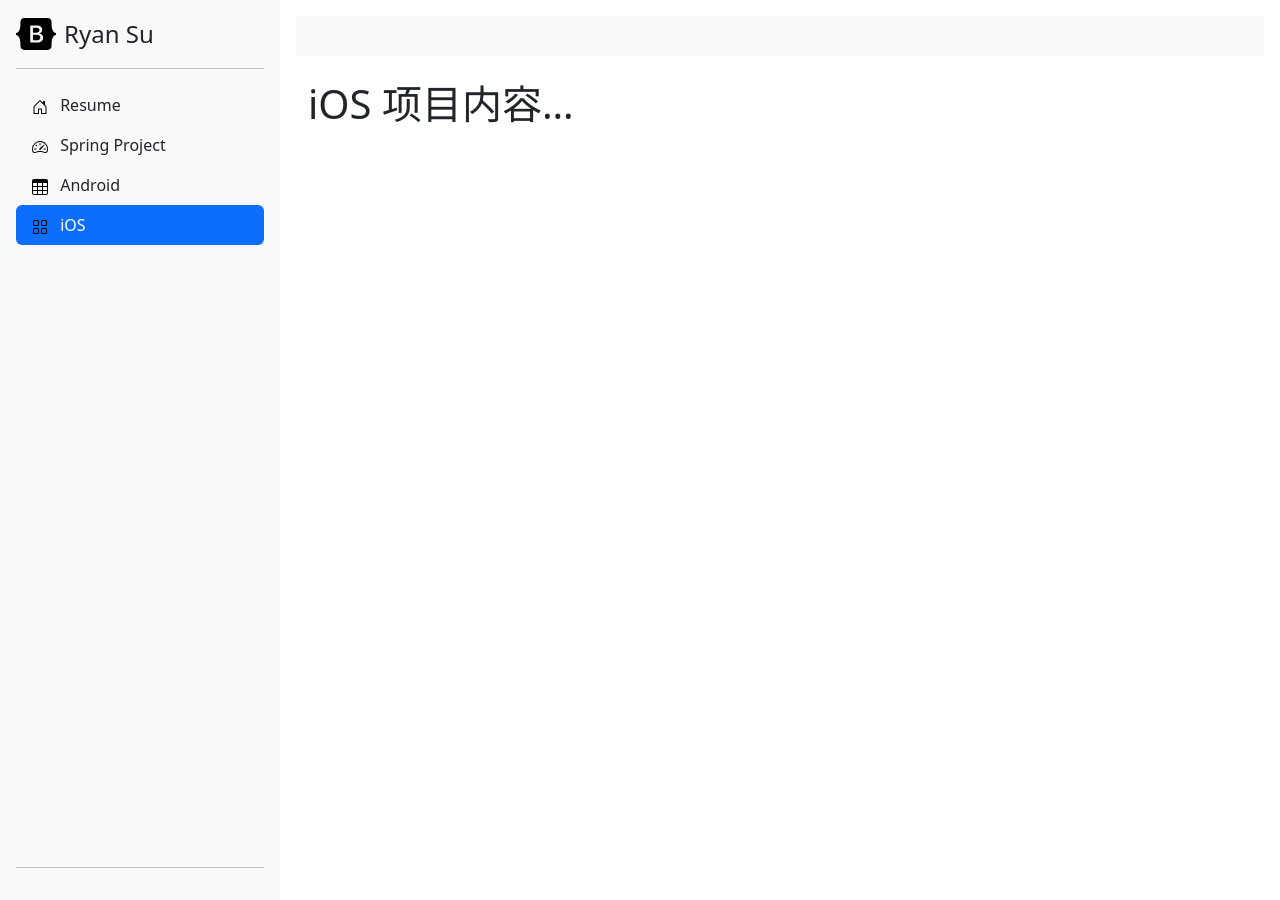
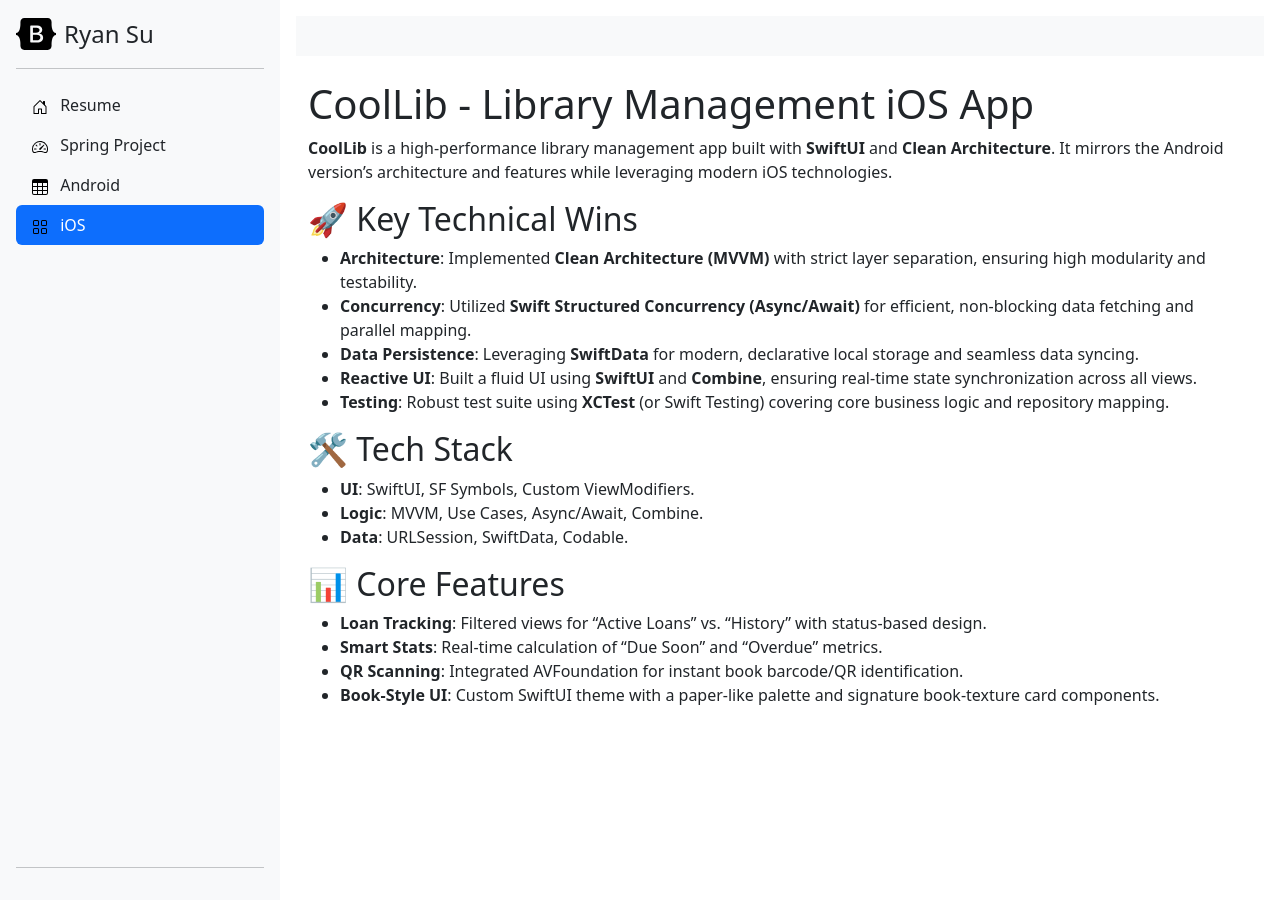
Before and after one commit to susui888/susui888.github.io, a Jekyll site: the page built from ios.md, in a window 1280 px wide. Built offline with Jekyll 4.4.1, drawn with Linux system fonts in a browser that asks for light colours.

Commit message:
Update ios.md

```diff
--- a/ios.md
+++ b/ios.md
@@ -3,4 +3,27 @@ layout: default
 title: iOS Project
 permalink: /ios/
 ---
-# iOS 项目内容...
+# CoolLib - Library Management iOS App
+
+**CoolLib** is a high-performance library management app built with **SwiftUI** and **Clean Architecture**. It mirrors the Android version's architecture and features while leveraging modern iOS technologies.
+
+## 🚀 Key Technical Wins
+
+- **Architecture**: Implemented **Clean Architecture (MVVM)** with strict layer separation, ensuring high modularity and testability.
+- **Concurrency**: Utilized **Swift Structured Concurrency (Async/Await)** for efficient, non-blocking data fetching and parallel mapping.
+- **Data Persistence**: Leveraging **SwiftData** for modern, declarative local storage and seamless data syncing.
+- **Reactive UI**: Built a fluid UI using **SwiftUI** and **Combine**, ensuring real-time state synchronization across all views.
+- **Testing**: Robust test suite using **XCTest** (or Swift Testing) covering core business logic and repository mapping.
+
+## 🛠 Tech Stack
+
+- **UI**: SwiftUI, SF Symbols, Custom ViewModifiers.
+- **Logic**: MVVM, Use Cases, Async/Await, Combine.
+- **Data**: URLSession, SwiftData, Codable.
+
+## 📊 Core Features
+
+- **Loan Tracking**: Filtered views for "Active Loans" vs. "History" with status-based design.
+- **Smart Stats**: Real-time calculation of "Due Soon" and "Overdue" metrics.
+- **QR Scanning**: Integrated AVFoundation for instant book barcode/QR identification.
+- **Book-Style UI**: Custom SwiftUI theme with a paper-like palette and signature book-texture card components.
```
